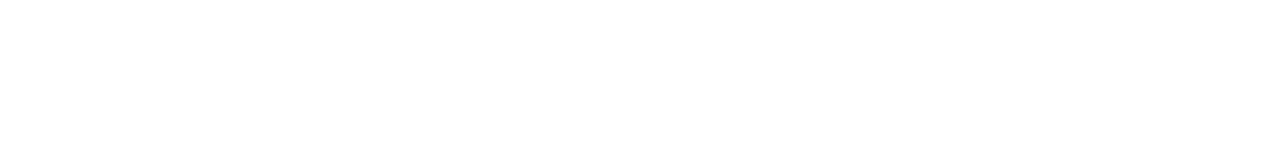
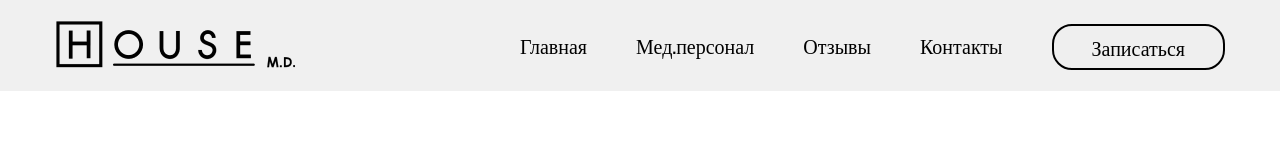
Before and after one commit to DanielRockfall/HOUSE-WebSite, a plain HTML site: page index.html in a window 1280 px wide. Drawn offline with nearby package versions, Linux system fonts and the light colour scheme.

Commit message:
created header

```diff
--- /dev/null
+++ b/css/normalize.css
@@ -0,0 +1,39 @@
+
+/*Обнуление*/
+*{
+	padding: 0;
+	margin: 0;
+	border: 0;
+}
+*,*:before,*:after{
+	-moz-box-sizing: border-box;
+	-webkit-box-sizing: border-box;
+	box-sizing: border-box;
+}
+:focus,:active{outline: none;}
+a:focus,a:active{outline: none;}
+
+nav,footer,header,aside{display: block;}
+
+html,body{
+	height: 100%;
+	width: 100%;
+	font-size: 100%;
+	line-height: 1;
+	font-size: 14px;
+	-ms-text-size-adjust: 100%;
+	-moz-text-size-adjust: 100%;
+	-webkit-text-size-adjust: 100%;
+}
+input,button,textarea{font-family:inherit;}
+
+input::-ms-clear{display: none;}
+button{cursor: pointer;}
+button::-moz-focus-inner {padding:0;border:0;}
+a, a:visited{text-decoration: none;}
+a:hover{text-decoration: none;}
+ul li{list-style: none;}
+img{vertical-align: top;}
+
+h1,h2,h3,h4,h5,h6{font-size:inherit;font-weight: 400;}
+/*--------------------*/
--- a/css/style.css
+++ b/css/style.css
@@ -1,39 +1,59 @@
+  /* LOAD FONTS  */
 
-/*Обнуление*/
-*{
-	padding: 0;
-	margin: 0;
-	border: 0;
+ @import url('https://fonts.googleapis.com/css2?family=Oswald:wght@300;400;500&display=swap');
+
+  body {
+	font-family: 'Oswald';
+	font-style: normal;
+	font-weight: 400;
+  }
+
+
+/* HEADER */
+
+.header {
+	background: #F0F0F0;
 }
-*,*:before,*:after{
-	-moz-box-sizing: border-box;
-	-webkit-box-sizing: border-box;
-	box-sizing: border-box;
+.header__container {
+	max-width: 1190px;
+	padding: 0px 10px 0px 10px;
+	margin: 0 auto;
 }
-:focus,:active{outline: none;}
-a:focus,a:active{outline: none;}
+.header__inner {
+	display: flex;
+	justify-content: space-between;
+}
+.logo {
+	padding: 20px 0px 23px 0px;
+}
+.menu {
+	display: flex;
+}
 
-nav,footer,header,aside{display: block;}
+.menu a {
+	font-weight: 400;
+	font-size: 20px;
+	line-height: 41px;
+	color: #000000;
+}
 
-html,body{
-	height: 100%;
-	width: 100%;
-	font-size: 100%;
-	line-height: 1;
-	font-size: 14px;
-	-ms-text-size-adjust: 100%;
-	-moz-text-size-adjust: 100%;
-	-webkit-text-size-adjust: 100%;
+
+.menu__list {
+	display: flex;
+	align-items: center;
 }
-input,button,textarea{font-family:inherit;}
+.menu__item + .menu__item {
+	margin-left: 49px;
+}
 
-input::-ms-clear{display: none;}
-button{cursor: pointer;}
-button::-moz-focus-inner {padding:0;border:0;}
-a, a:visited{text-decoration: none;}
-a:hover{text-decoration: none;}
-ul li{list-style: none;}
-img{vertical-align: top;}
-
-h1,h2,h3,h4,h5,h6{font-size:inherit;font-weight: 400;}
-/*--------------------*/
+.menu__btn button {
+	font-weight: 400;
+	font-size: 20px;
+	line-height: 30px;
+	margin-top: 24px;
+	color: #000000;
+	margin-left: 49px;
+	border: 2px solid #000000;
+	border-radius: 20px;
+	padding: 6px 38px 6px 38px;
+}
--- a/index.html
+++ b/index.html
@@ -1,12 +1,36 @@
 <!DOCTYPE html>
-<html lang="en">
+<html lang="ru">
 <head>
 	<meta charset="UTF-8">
 	<meta http-equiv="X-UA-Compatible" content="IE=edge">
 	<meta name="viewport" content="width=device-width, initial-scale=1.0">
-	<title>Document</title>
+	<link rel="stylesheet" href="./css/normalize.css">
+	<link rel="stylesheet" href="./css/style.css">
+	<title>HOUSE</title>
 </head>
 <body>
+	<header class="header">
+		<div class="header__container">
+			<div class="header__inner">
 
+
+				<a href="index.html" class="logo"><img src="./img/logo.png" alt="HOUSE M.D"></a>
+
+
+				<nav class="menu">
+				<ul class="menu__list">
+					<li class="menu__item"><a href="" class="menu__link">Главная</a></li>
+					<li class="menu__item"><a href="" class="menu__link">Мед.персонал</a></li>
+					<li class="menu__item"><a href="" class="menu__link">Отзывы</a></li>
+					<li class="menu__item"><a href="" class="menu__link">Контакты</a></li>
+				</ul>
+
+				<div class="menu__btn"><button>Записаться</button></div>
+
+				</nav>
+
+			</div>
+		</div>
+	</header>
 </body>
 </html>
```
Also changed, not shown: fonts/Oswald-Light.ttf (added), fonts/Oswald-Medium.ttf (added), fonts/Oswald-Regular.ttf (added), img/first-screen_background.jpg (added), img/logo.png (added).
